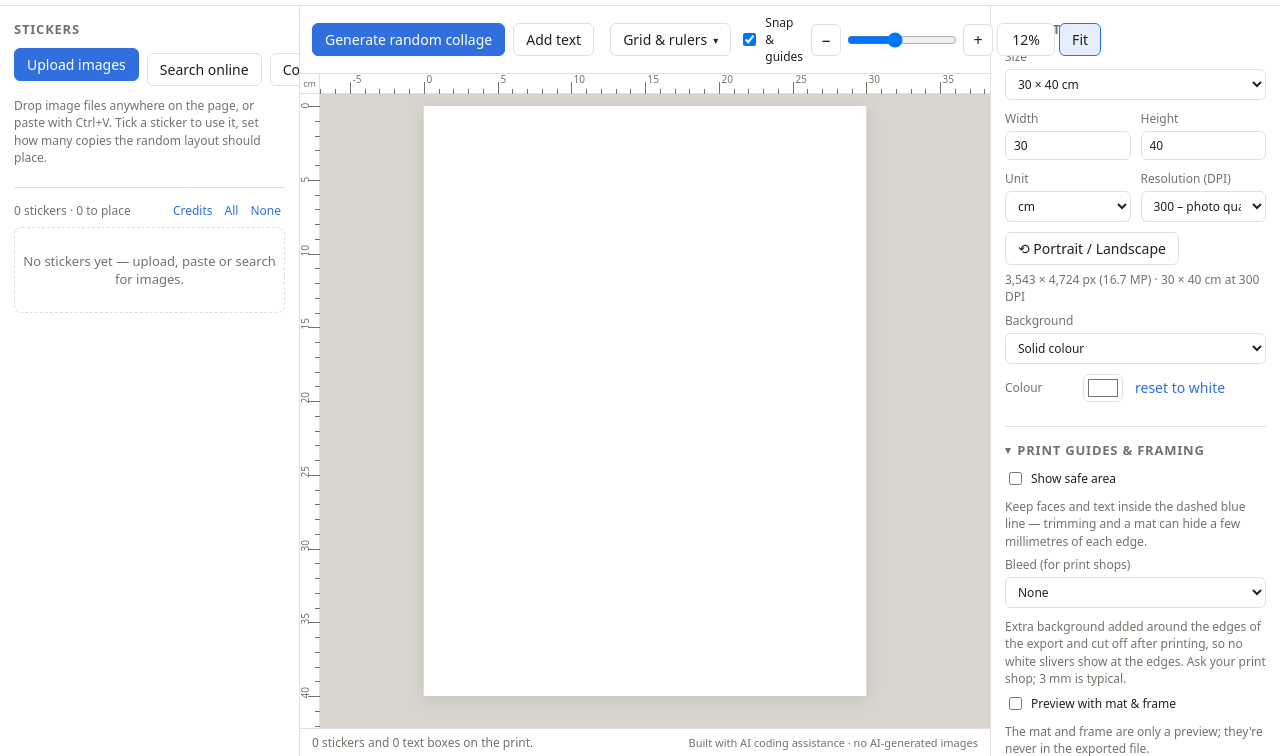
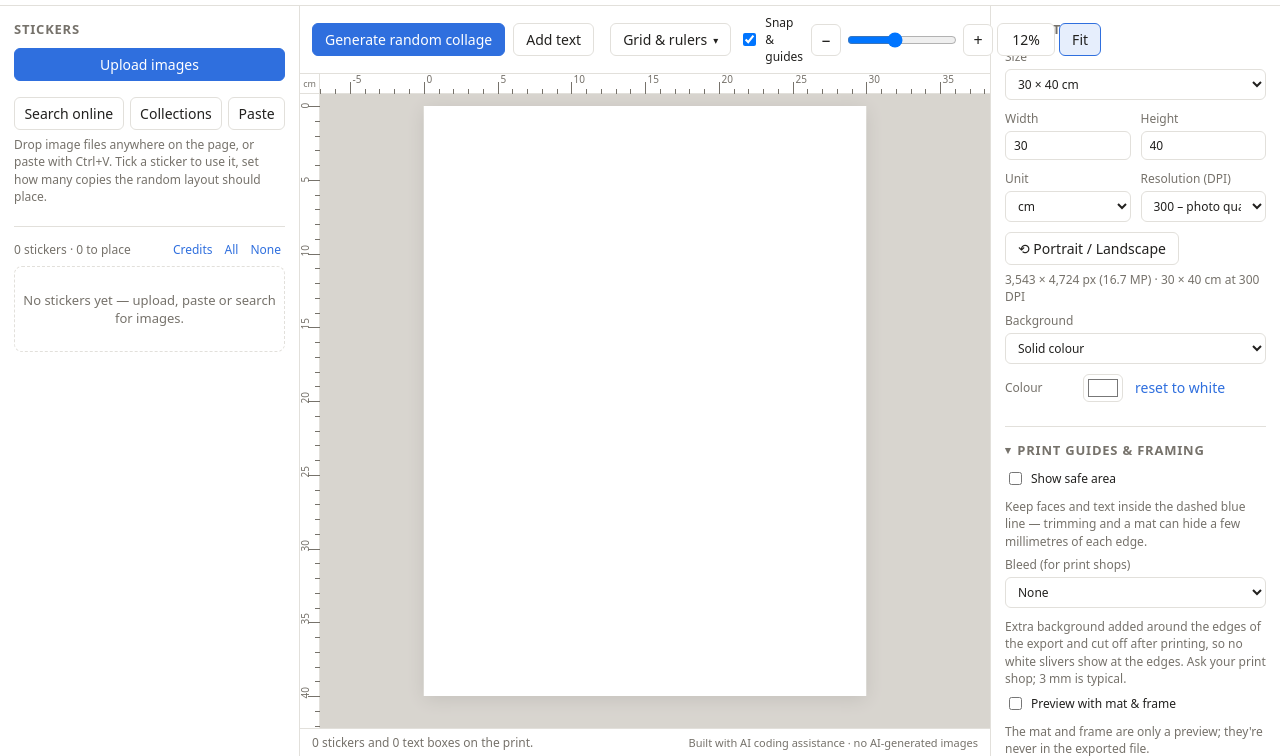
Before and after one commit to fidalgomikul/stick.it, a website: page public/index.html in a window 1280 px wide. Shown: the part 44-800 px from the top of the page. Drawn offline with Linux system fonts and the light colour scheme; no server answers.

Commit message:
Fix sideways scrolling in the Stickers panel
The four add-sticker buttons sat in one row that was wider than the panel.
Upload images now has its own full-width row and the other three share the
row below (wrapping further if needed). Panels no longer scroll sideways, and
a new end-to-end test checks both side panels in both looks.

Co-Authored-By: Claude Opus 5.5 <noreply@anthropic.com>

```diff
--- a/public/index.html
+++ b/public/index.html
@@ -43,7 +43,7 @@
     <aside class="panel left sheet" data-sheet-panel="stickers">
       <section>
         <h2>Stickers</h2>
-        <div class="row gap">
+        <div class="add-buttons">
           <label class="button primary file-btn">
             Upload images
             <input id="fileInput" type="file" accept="image/*" multiple hidden />
--- a/public/styles.css
+++ b/public/styles.css
@@ -104,6 +104,11 @@ label.check { flex-direction: row; align-items: center; gap: 6px; color: var(--t
 .panel section:last-child { border-bottom: none; }
 
 /* library */
+/* add-sticker buttons: Upload on its own row, the other three share the row below */
+.add-buttons { display: flex; flex-wrap: wrap; gap: 6px; }
+.add-buttons > * { flex: 1 1 auto; justify-content: center; padding-left: 8px; padding-right: 8px; }
+.add-buttons > .file-btn { flex-basis: 100%; }
+.panel { overflow-x: hidden; }
 .library-wrap { flex: 1; display: flex; flex-direction: column; min-height: 0; }
 .library-head { display: flex; justify-content: space-between; font-size: 12px; color: var(--muted); margin-bottom: 8px; }
 .library { list-style: none; margin: 0; padding: 0; display: flex; flex-direction: column; gap: 8px; }
```
Also changed, not shown: tests/e2e/app.spec.mjs (+13 -0 lines).
